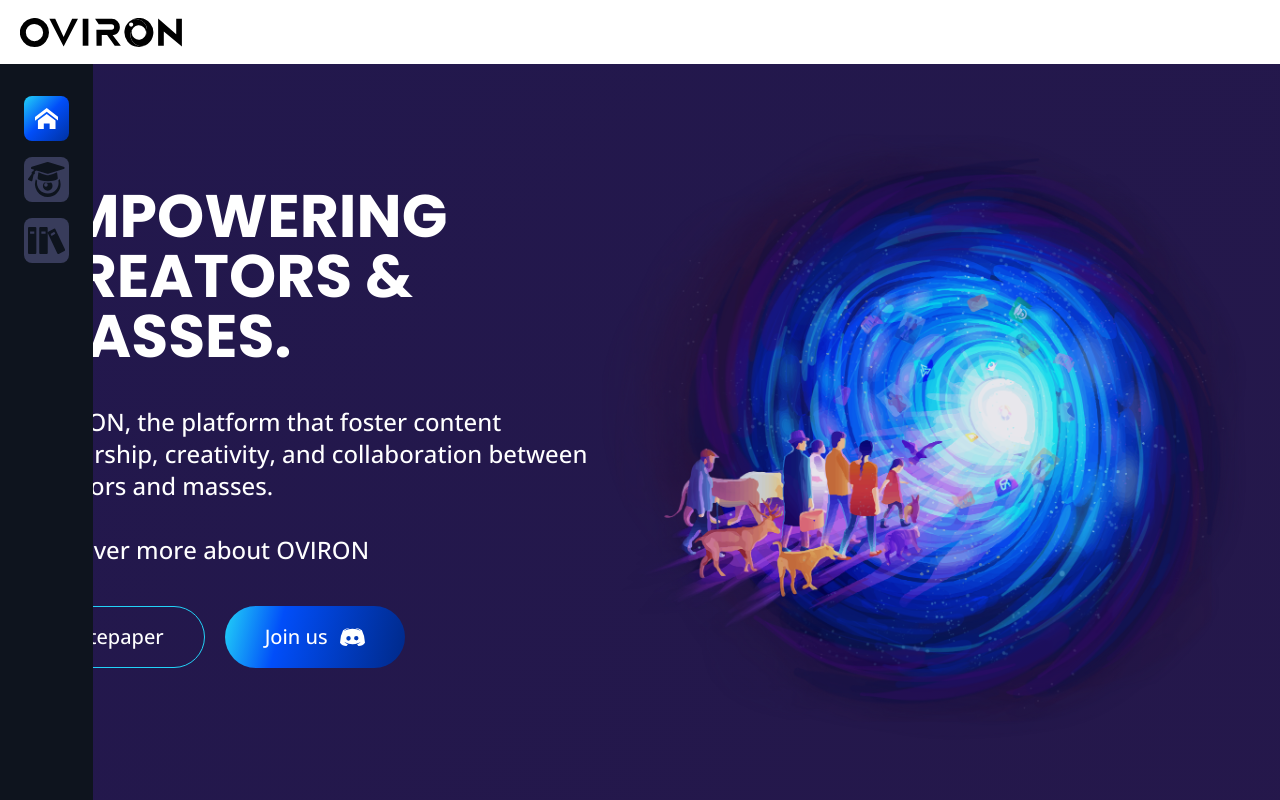
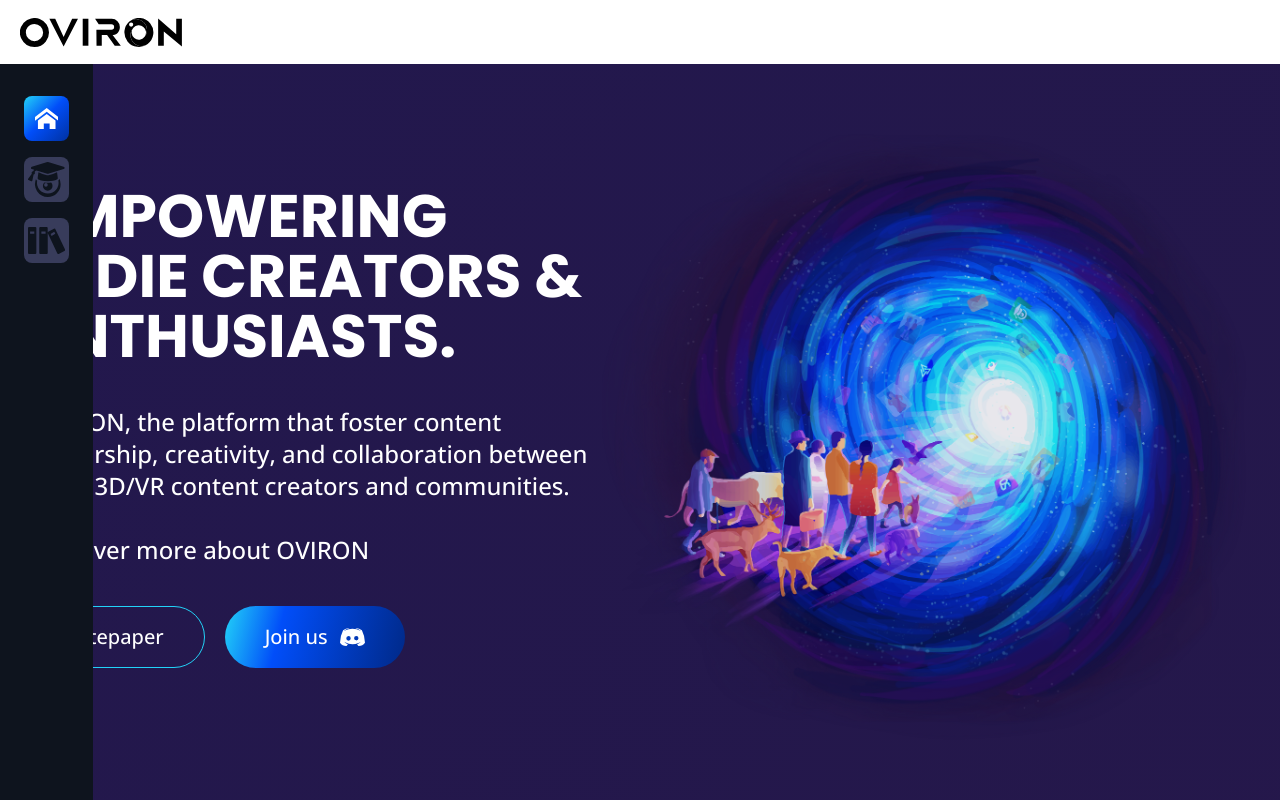
Before and after one commit to OvironGroup/Oviron-app, a React (Create React App) app: page / in a window 1280 px wide. Shown: the top 800 px of the page. Built offline with nearby package versions, Linux system fonts and the light colour scheme.

Commit message:
Update Welcome.view.tsx

```diff
--- a/src/pages/home/Welcome.view.tsx
+++ b/src/pages/home/Welcome.view.tsx
@@ -7,12 +7,12 @@
 		<div className="flex bg-animated">
 			<div className="lg:flex lg:justify-center lg:flex-col lg:w-1/2">
 				<h1 className="text-4xl mb-10 leading-tight xl:text-6xl">
-					EMPOWERING CREATORS <span className="text-gray-medium">&</span> MASSES
+					EMPOWERING INDIE CREATORS <span className="text-gray-medium">&</span> ENTHUSIASTS
 					<span className="text-blue-light">.</span>
 				</h1>
 				<p className="leading-9 xl:text-2xl">
 					OVIRON, the platform that foster content ownership, creativity, and
-					collaboration between creators and masses.
+					collaboration between indie 3D/VR content creators and communities.
 					<br />
 					<br />
 					Discover more about OVIRON
```
